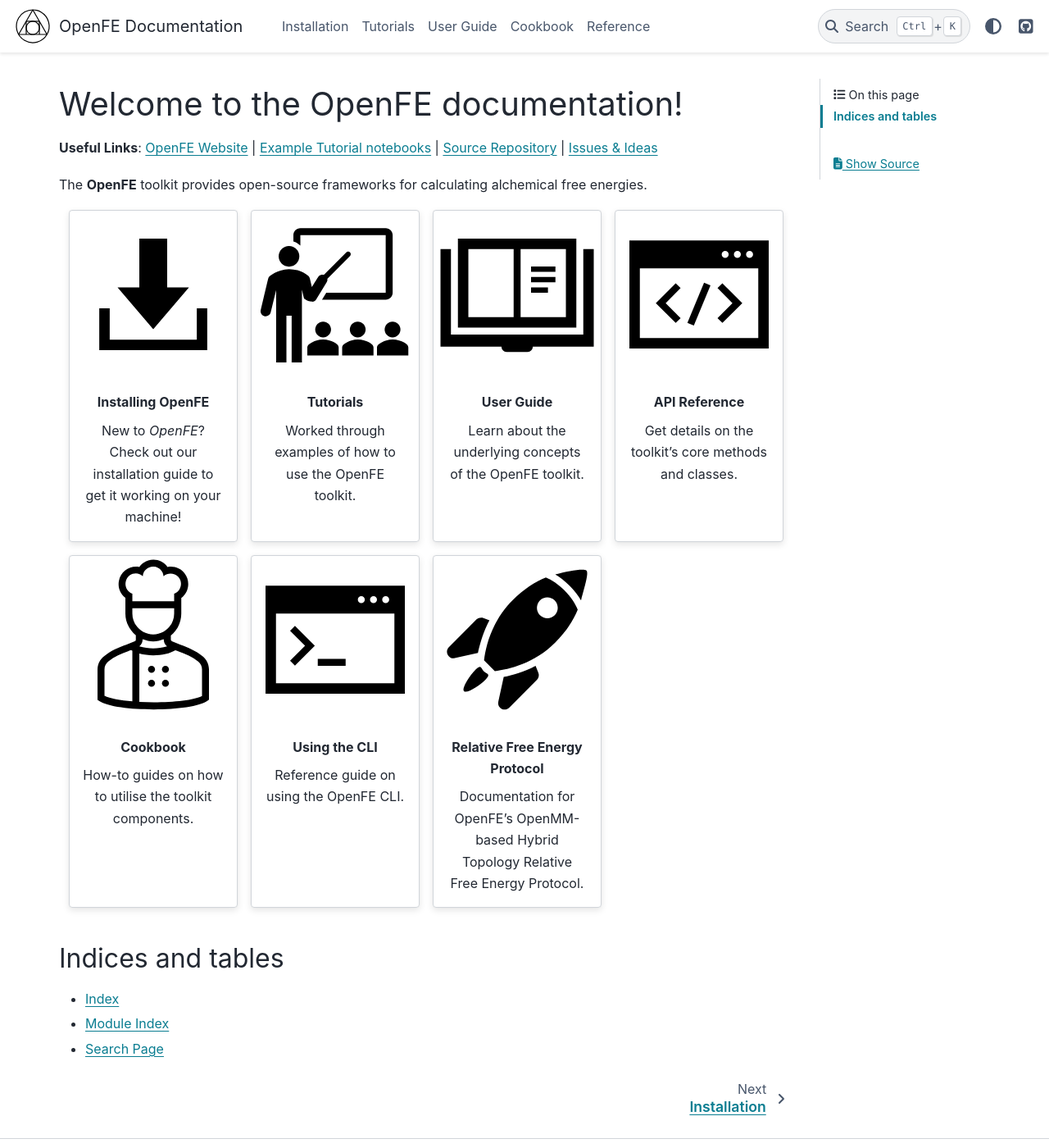
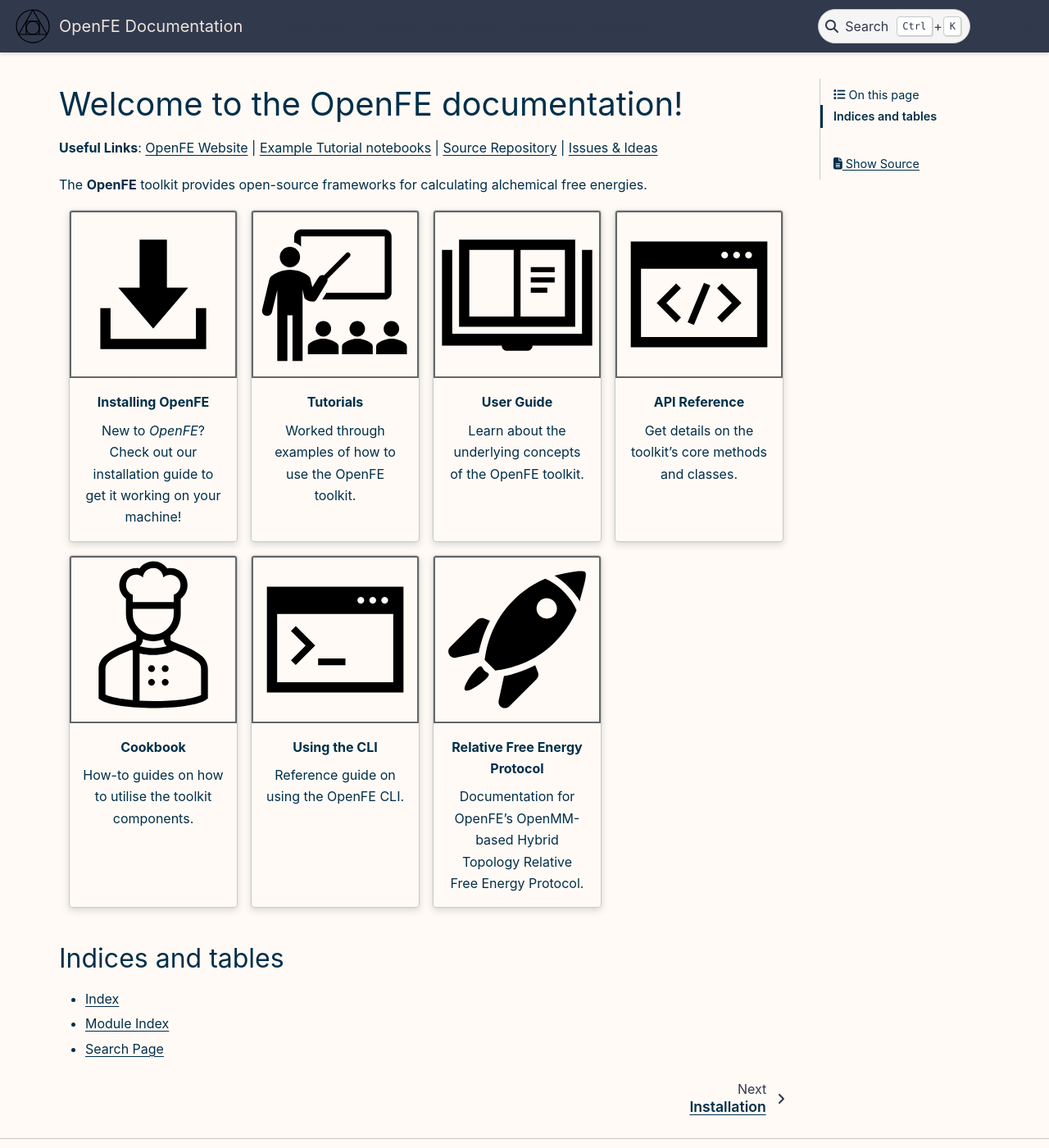
Before and after one commit to OpenFreeEnergy/openfe, a Sphinx documentation site: the page built from docs/index.rst, in a window 1280 px wide and 1400 px high. Shown: the whole window at 82% size. Built offline with Sphinx 7.4.7 and the PyData theme 0.15.4, drawn with Linux system fonts in a browser that asks for light colours.

Commit message:
adding style to the docs

```diff
--- /dev/null
+++ b/docs/_static/css/custom.css
@@ -0,0 +1,254 @@
+html{
+    --ofe-color-BadassBlue: #31394d;
+    --ofe-color-OtherBlue: #002f4a;
+    --ofe-color-SandySergio: #d9c4b1;
+    --ofe-color-SergiosCousin: #ede3da;
+    --ofe-color-FeelingSpicy: #b85741;
+    --ofe-color-FeelingSick: #009384;
+    --ofe-color-BeastlyGrey: #666666;
+
+    --ofe-color-GoldenYellow: #EEC044FF;
+    --ofe-color-DarkGoldenYellow: #c9a239;
+
+    --ofe-color-SergiosBrigtherCousin: #fffaf5;
+    --ofe-color-BeastlyLightGrey: #464545;
+}
+
+
+/*
+NavBar
+*/
+code{
+    color: var(--ofe-color-FeelingSick);
+}
+.bd-page-width {
+    max-width: None;
+}
+.bd-header .bd-header__inner{
+    background: var(--ofe-color-BadassBlue);
+}
+
+/*NavBar links*/
+.bd-header .navbar-nav li a.nav-link{
+    color: var(--pst-color-primary-text);
+}
+.bd-header .navbar-nav li a.nav-link:hover{
+    color: var(--pst-color-primary-highlight);
+}
+.bd-header .navbar-nav>.active>.nav-link {
+    color: var(--pst-color-success);
+}
+
+/*NavBar toggles/otherbuttons*/
+.bd-header .navbar-item{
+    color: var(--pst-color-primary-text);
+}
+.bd-header .navbar-item:hover{
+    color: var(--pst-color-primary-highlight);
+}
+.bd-header .theme-switch-button span{
+    color: var(--pst-color-primary-text);
+}
+.bd-header label.sidebar-toggle{
+    color: var(--pst-color-primary-text);
+}
+.bd-header label.sidebar-toggle:hover{
+    color:var(--pst-color-primary-highlight);
+}
+.bd-header  .search-button i{
+    color: var(--pst-color-primary-text);
+}
+.bd-header  .search-button i:hover{
+    color: var(--pst-color-primary-highlight);
+}
+
+.navbar{
+    --bs-navbar-brand-hover-color: var(--ofe-color-SandySergio);
+}
+
+.navbar img{
+    border: 0px;
+}
+.navbar p {
+    color: var(--ofe-color-SergiosCousin);
+
+}
+
+img {
+    border: 2px solid var(--ofe-color-BeastlyGrey);
+}
+
+/*
+Themes - Deviating Colors are ofe-colorVars rest is original scipyData theme.
+*/
+
+html[data-theme=light]{
+    --pst-color-primary: var(--ofe-color-OtherBlue);
+    --pst-color-primary-text: var(--ofe-color-SandySergio);
+    --pst-color-primary-highlight: var(--ofe-color-SergiosCousin);
+    --sd-color-primary: var(--pst-color-primary);
+    --sd-color-primary-text: var(--pst-color-primary-text);
+    --sd-color-primary-highlight: var(--pst-color-primary-highlight);
+    --pst-color-secondary: var(--ofe-color-SandySergio);
+    --pst-color-secondary-text: #fff;
+    --pst-color-secondary-highlight: #cf6912;
+    --sd-color-secondary: var(--pst-color-secondary);
+    --sd-color-secondary-text: var(--pst-color-secondary-text);
+    --sd-color-secondary-highlight: var(--pst-color-secondary-highlight);
+    --pst-color-success: #28a745;
+    --pst-color-success-text: #fff;
+    --pst-color-success-highlight: #19692c;
+    --sd-color-success: var(--pst-color-success);
+    --sd-color-success-text: var(--pst-color-success-text);
+    --sd-color-success-highlight: var(--pst-color-success-highlight);
+    --pst-color-info: #459db9;
+    --pst-color-info-text: #fff;
+    --pst-color-info-highlight: #306e81;
+    --sd-color-info: var(--pst-color-info);
+    --sd-color-info-text: var(--pst-color-info-text);
+    --sd-color-info-highlight: var(--pst-color-info-highlight);
+    --pst-color-warning: #ee9040;
+    --pst-color-warning-text: #fff;
+    --pst-color-warning-highlight: #cf6912;
+    --sd-color-warning: var(--pst-color-warning);
+    --sd-color-warning-text: var(--pst-color-warning-text);
+    --sd-color-warning-highlight: var(--pst-color-warning-highlight);
+    --pst-color-danger: #dc3545;
+    --pst-color-danger-text: #fff;
+    --pst-color-danger-highlight: #a71d2a;
+    --sd-color-danger: var(--pst-color-danger);
+    --sd-color-danger-text: var(--pst-color-danger-text);
+    --sd-color-danger-highlight: var(--pst-color-danger-highlight);
+    --pst-color-light: #c9c9c9;
+    --pst-color-light-text: #000;
+    --pst-color-light-highlight: #a3a3a3;
+    --sd-color-light: var(--pst-color-light);
+    --sd-color-light-text: var(--pst-color-light-text);
+    --sd-color-light-highlight: var(--pst-color-light-highlight);
+    --pst-color-muted: #646464;
+    --pst-color-muted-text: #fff;
+    --pst-color-muted-highlight: #3e3e3e;
+    --sd-color-muted: var(--pst-color-muted);
+    --sd-color-muted-text: var(--pst-color-muted-text);
+    --sd-color-muted-highlight: var(--pst-color-muted-highlight);
+    --pst-color-dark: #323232;
+    --pst-color-dark-text: #fff;
+    --pst-color-dark-highlight: #0c0c0c;
+    --sd-color-dark: var(--pst-color-dark);
+    --sd-color-dark-text: var(--pst-color-dark-text);
+    --sd-color-dark-highlight: var(--pst-color-dark-highlight);
+    --pst-color-black: #000;
+    --pst-color-black-text: #fff;
+    --pst-color-black-highlight: #000;
+    --sd-color-black: var(--pst-color-black);
+    --sd-color-black-text: var(--pst-color-black-text);
+    --sd-color-black-highlight: var(--pst-color-black-highlight);
+    --pst-color-white: #fff;
+    --pst-color-white-text: #000;
+    --pst-color-white-highlight: #d9d9d9;
+    --sd-color-white: var(--pst-color-white);
+    --sd-color-white-text: var(--pst-color-white-text);
+    --sd-color-white-highlight: var(--pst-color-white-highlight)
+}
+html[data-theme=light] {
+    --pst-color-attention: var(--ofe-color-GoldenYellow);
+    --pst-color-text-base: var(--ofe-color-OtherBlue);
+    --pst-color-text-muted: var(--ofe-color-BadassBlue);
+    --pst-color-shadow: #d8d8d8;
+    --pst-color-border: #c9c9c9;
+    --pst-color-inline-code: var(--ofe-color-FeelingSpicy);
+    --pst-color-target: var(--ofe-color-GoldenYellow);
+    --pst-color-background: var(--ofe-color-SergiosBrigtherCousin);
+    --pst-color-on-background: #fff;
+    --pst-color-surface: #f5f5f5;
+    --pst-color-on-surface: #e1e1e1;
+    --pst-color-link: var(--pst-color-primary);
+    --pst-color-link-hover: var(--pst-color-warning)
+}
+
+/*DarkTheme*/
+html[data-theme=dark] {
+    --pst-color-primary: var(--ofe-color-SergiosCousin);
+    --pst-color-primary-text: var(--ofe-color-SandySergio);
+    --pst-color-primary-highlight: #306e81;
+    --sd-color-primary: var(--pst-color-primary);
+    --sd-color-primary-text: var(--pst-color-primary-text);
+    --sd-color-primary-highlight: var(--pst-color-primary-highlight);
+    --pst-color-secondary: #ee9040;
+    --pst-color-secondary-text: #fff;
+    --pst-color-secondary-highlight: #cf6912;
+    --sd-color-secondary: var(--pst-color-secondary);
+    --sd-color-secondary-text: var(--pst-color-secondary-text);
+    --sd-color-secondary-highlight: var(--pst-color-secondary-highlight);
+    --pst-color-success: #488757;
+    --pst-color-success-text: #fff;
+    --pst-color-success-highlight: #2d5537;
+    --sd-color-success: var(--pst-color-success);
+    --sd-color-success-text: var(--pst-color-success-text);
+    --sd-color-success-highlight: var(--pst-color-success-highlight);
+    --pst-color-info: #459db9;
+    --pst-color-info-text: #fff;
+    --pst-color-info-highlight: #306e81;
+    --sd-color-info: var(--pst-color-info);
+    --sd-color-info-text: var(--pst-color-info-text);
+    --sd-color-info-highlight: var(--pst-color-info-highlight);
+    --pst-color-warning: #ee9040;
+    --pst-color-warning-text: #fff;
+    --pst-color-warning-highlight: #cf6912;
+    --sd-color-warning: var(--pst-color-warning);
+    --sd-color-warning-text: var(--pst-color-warning-text);
+    --sd-color-warning-highlight: var(--pst-color-warning-highlight);
+    --pst-color-danger: #cb4653;
+    --pst-color-danger-text: #fff;
+    --pst-color-danger-highlight: #992b36;
+    --sd-color-danger: var(--pst-color-danger);
+    --sd-color-danger-text: var(--pst-color-danger-text);
+    --sd-color-danger-highlight: var(--pst-color-danger-highlight);
+    --pst-color-light: #c9c9c9;
+    --pst-color-light-text: #000;
+    --pst-color-light-highlight: #a3a3a3;
+    --sd-color-light: var(--pst-color-light);
+    --sd-color-light-text: var(--pst-color-light-text);
+    --sd-color-light-highlight: var(--pst-color-light-highlight);
+    --pst-color-muted: #a6a6a6;
+    --pst-color-muted-text: #fff;
+    --pst-color-muted-highlight: gray;
+    --sd-color-muted: var(--pst-color-muted);
+    --sd-color-muted-text: var(--pst-color-muted-text);
+    --sd-color-muted-highlight: var(--pst-color-muted-highlight);
+    --pst-color-dark: #cecece;
+    --pst-color-dark-text: #000;
+    --pst-color-dark-highlight: #a8a8a8;
+    --sd-color-dark: var(--pst-color-dark);
+    --sd-color-dark-text: var(--pst-color-dark-text);
+    --sd-color-dark-highlight: var(--pst-color-dark-highlight);
+    --pst-color-black: #000;
+    --pst-color-black-text: #fff;
+    --pst-color-black-highlight: #000;
+    --sd-color-black: var(--pst-color-black);
+    --sd-color-black-text: var(--pst-color-black-text);
+    --sd-color-black-highlight: var(--pst-color-black-highlight);
+    --pst-color-white: #fff;
+    --pst-color-white-text: #000;
+    --pst-color-white-highlight: #d9d9d9;
+    --sd-color-white: var(--pst-color-white);
+    --sd-color-white-text: var(--pst-color-white-text);
+    --sd-color-white-highlight: var(--pst-color-white-highlight)
+}
+
+
+html[data-theme=dark] {
+    --pst-color-attention: var(--ofe-color-FeelingSpicy);
+    --pst-color-text-base: var(--ofe-color-SergiosBrigtherCousin);
+    --pst-color-text-muted: var(--ofe-color-SandySergio);
+    --pst-color-shadow: #212121;
+    --pst-color-border: silver;
+    --pst-color-inline-code: var(--ofe-color-FeelingSick);
+    --pst-color-target: var(--ofe-color-DarkGoldenYellow);
+    --pst-color-background: var(--ofe-color-BeastlyLightGrey);
+    --pst-color-on-background: #1e1e1e;
+    --pst-color-surface: #666666;
+    --pst-color-on-surface: #373737;
+    --pst-color-link: var(--pst-color-primary);
+    --pst-color-link-hover: var(--pst-color-warning)
+}
--- a/docs/conf.py
+++ b/docs/conf.py
@@ -94,3 +94,11 @@
 rst_prolog = """
 .. |rdkit.mol| replace:: :class:`rdkit.Chem.rdchem.Mol`
 """
+
+# Add any paths that contain custom static files (such as style sheets) here,
+# relative to this directory. They are copied after the builtin static files,
+# so a file named "default.css" will overwrite the builtin "default.css".
+html_static_path = ['_static']
+html_css_files = [
+    'css/custom.css',
+]
```
